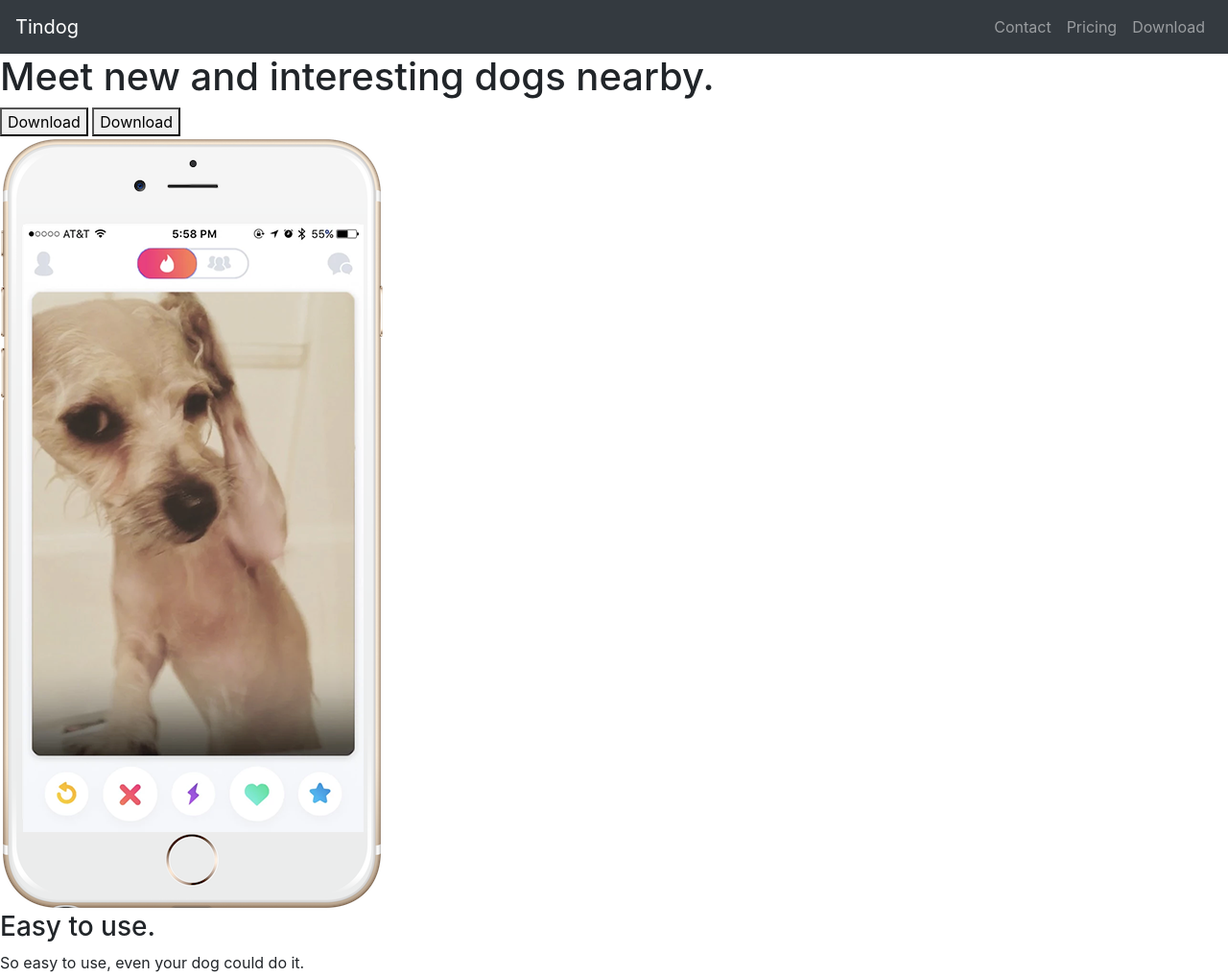
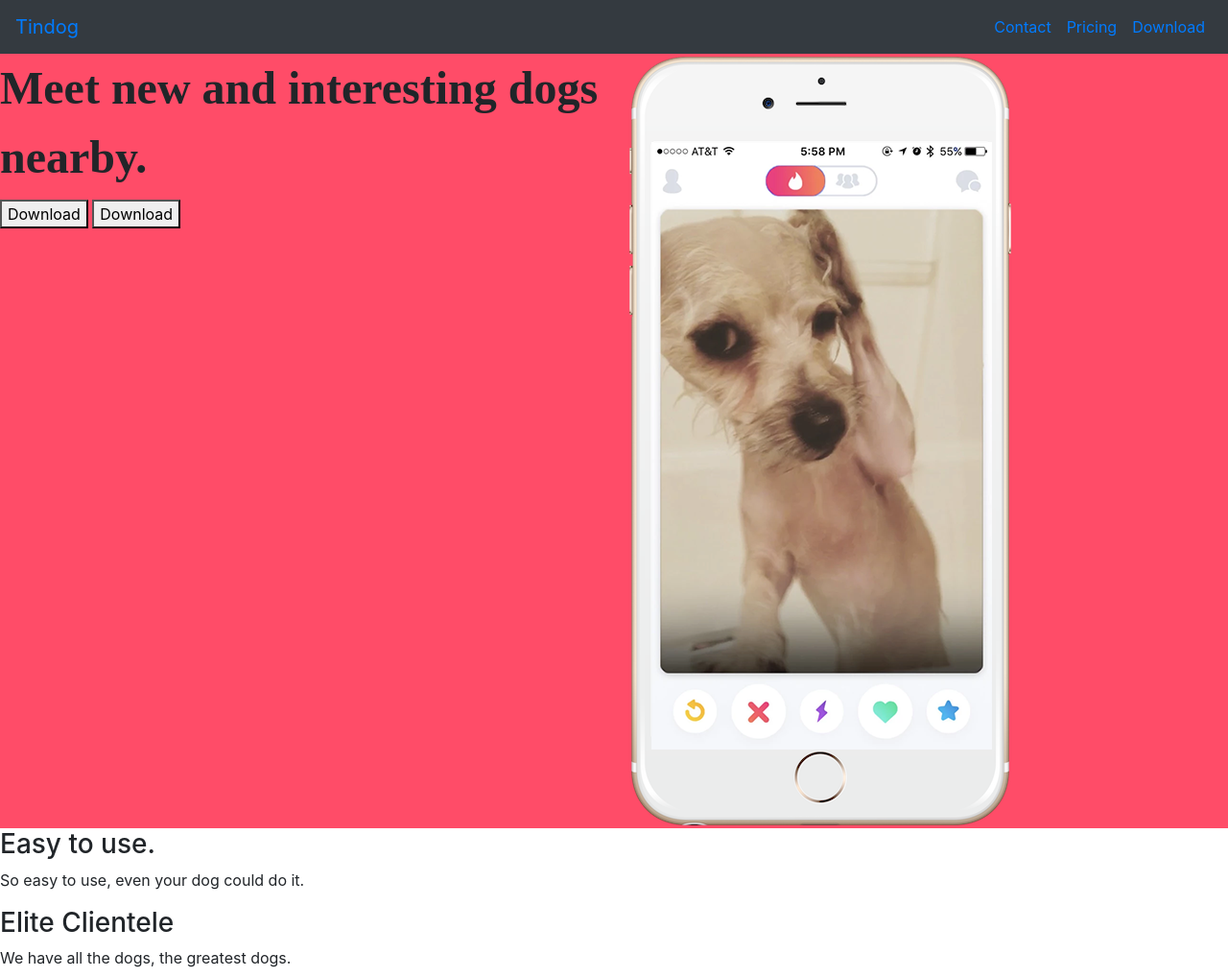
Before and after one commit to matichmike/web-development-practice, a plain HTML site: page tinDog/index.html in a window 1280 px wide. Shown: the top 1018 px of the page at 96% size. Drawn offline with nearby package versions, Linux system fonts and the light colour scheme.

Commit message:
grid elems added

```diff
--- a/tinDog/css/styles.css
+++ b/tinDog/css/styles.css
@@ -0,0 +1,10 @@
+h1 {
+  font-family: 'Montserrat-Black, sans-serif';
+  font-size: 3rem;
+  line-height: 1.5;
+  font-weight: 900;
+}
+
+#title {
+  background-color: #ff4c68;
+}
--- a/tinDog/index.html
+++ b/tinDog/index.html
@@ -4,9 +4,17 @@
 <head>
   <meta charset="utf-8">
   <title>TinDog</title>
-  <link rel="stylesheet" href="https://cdn.jsdelivr.net/npm/bootstrap@4.5.3/dist/css/bootstrap.min.css" integrity="sha384-TX8t27EcRE3e/ihU7zmQxVncDAy5uIKz4rEkgIXeMed4M0jlfIDPvg6uqKI2xXr2" crossorigin="anonymous">
-  <script src="https://code.jquery.com/jquery-3.5.1.slim.min.js" integrity="sha384-DfXdz2htPH0lsSSs5nCTpuj/zy4C+OGpamoFVy38MVBnE+IbbVYUew+OrCXaRkfj" crossorigin="anonymous"></script>
-<script src="https://cdn.jsdelivr.net/npm/bootstrap@4.5.3/dist/js/bootstrap.bundle.min.js" integrity="sha384-ho+j7jyWK8fNQe+A12Hb8AhRq26LrZ/JpcUGGOn+Y7RsweNrtN/tE3MoK7ZeZDyx" crossorigin="anonymous"></script>
+  <link rel="stylesheet" href="https://cdn.jsdelivr.net/npm/bootstrap@4.5.3/dist/css/bootstrap.min.css"
+    integrity="sha384-TX8t27EcRE3e/ihU7zmQxVncDAy5uIKz4rEkgIXeMed4M0jlfIDPvg6uqKI2xXr2" crossorigin="anonymous">
+  <script src="https://code.jquery.com/jquery-3.5.1.slim.min.js"
+    integrity="sha384-DfXdz2htPH0lsSSs5nCTpuj/zy4C+OGpamoFVy38MVBnE+IbbVYUew+OrCXaRkfj" crossorigin="anonymous">
+  </script>
+  <script src="https://cdn.jsdelivr.net/npm/bootstrap@4.5.3/dist/js/bootstrap.bundle.min.js"
+    integrity="sha384-ho+j7jyWK8fNQe+A12Hb8AhRq26LrZ/JpcUGGOn+Y7RsweNrtN/tE3MoK7ZeZDyx" crossorigin="anonymous">
+  </script>
+  <link rel="stylesheet" href="https://fonts.googleapis.com/css2?family=Montserrat:wght@100;400;900&display=swap">
+  <link rel="stylesheet" href="https://fonts.googleapis.com/css?family=Ubuntu">
+  <link rel="stylesheet" href="css/styles.css">
 </head>
 
 <body>
@@ -15,9 +23,10 @@
 
     <!-- Nav Bar -->
 
-    <nav class="navbar bg-dark navbar-expand-lg navbar-dark">
+    <nav class="navbar bg-dark navbar-expand-lg">
       <a class="navbar-brand" href="">Tindog</a>
-       <button class="navbar-toggler" type="button" data-toggle="collapse" data-target="#navbarSupportedContent" aria-controls="navbarSupportedContent" aria-expanded="false" aria-label="Toggle navigation">
+      <button class="navbar-toggler" type="button" data-toggle="collapse" data-target="#navbarSupportedContent"
+        aria-controls="navbarSupportedContent" aria-expanded="false" aria-label="Toggle navigation">
         <span class="navbar-toggler-icon"></span>
       </button>
       <div class="collapse navbar-collapse" id="navbarSupportedContent">
@@ -38,14 +47,17 @@
 
     <!-- Title -->
 
-    <div>
+    <div class="row">
+      <div class="col-lg-6">
         <h1>Meet new and interesting dogs nearby.</h1>
         <button type="button">Download</button>
         <button type="button">Download</button>
       </div>
-    <div>
+      <div class="col-lg-6">
         <img src="images/iphone6.png" alt="iphone-mockup">
       </div>
+    </div>
+
 
   </section>
 
```
Lines whose indentation alone changed are shown as unchanged.
